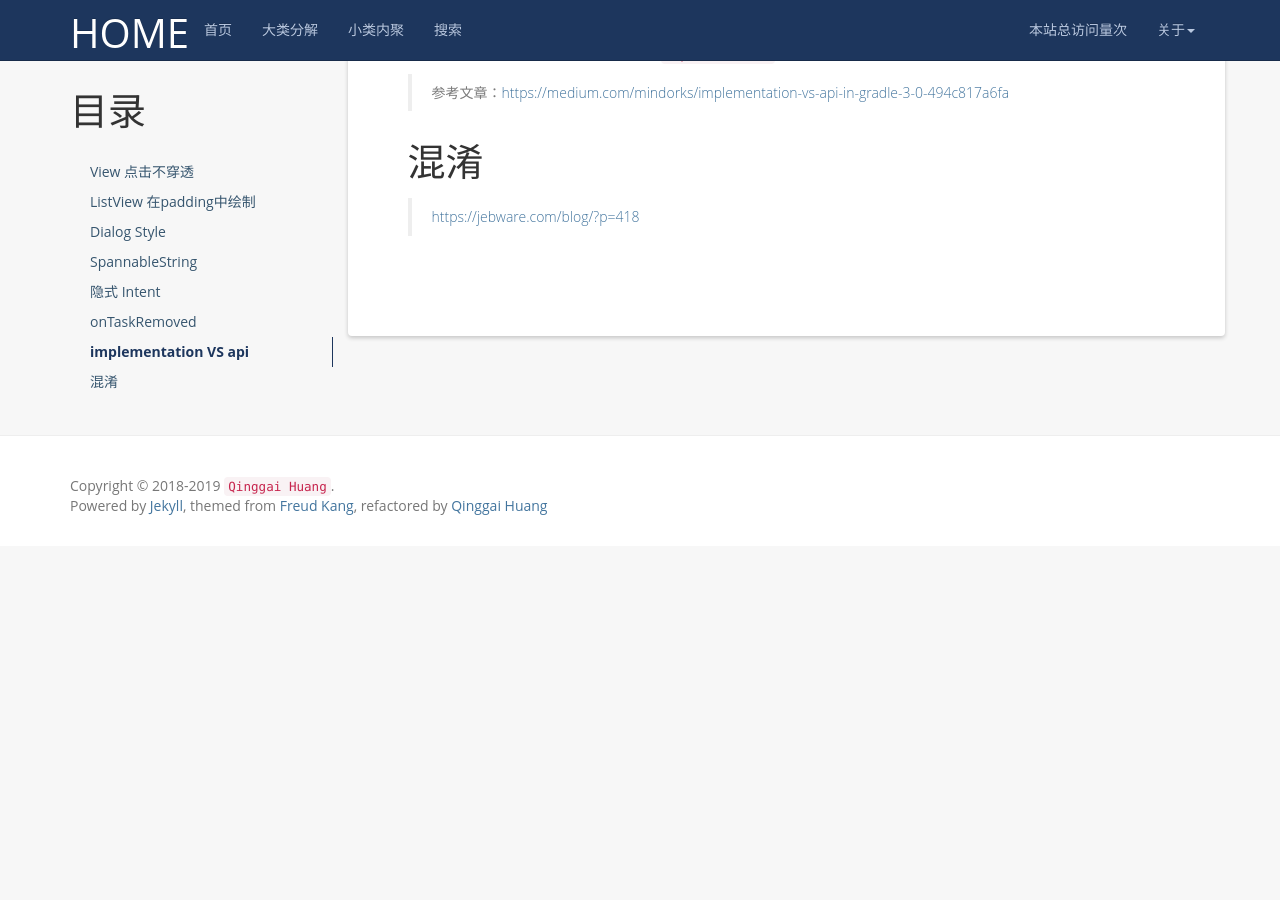
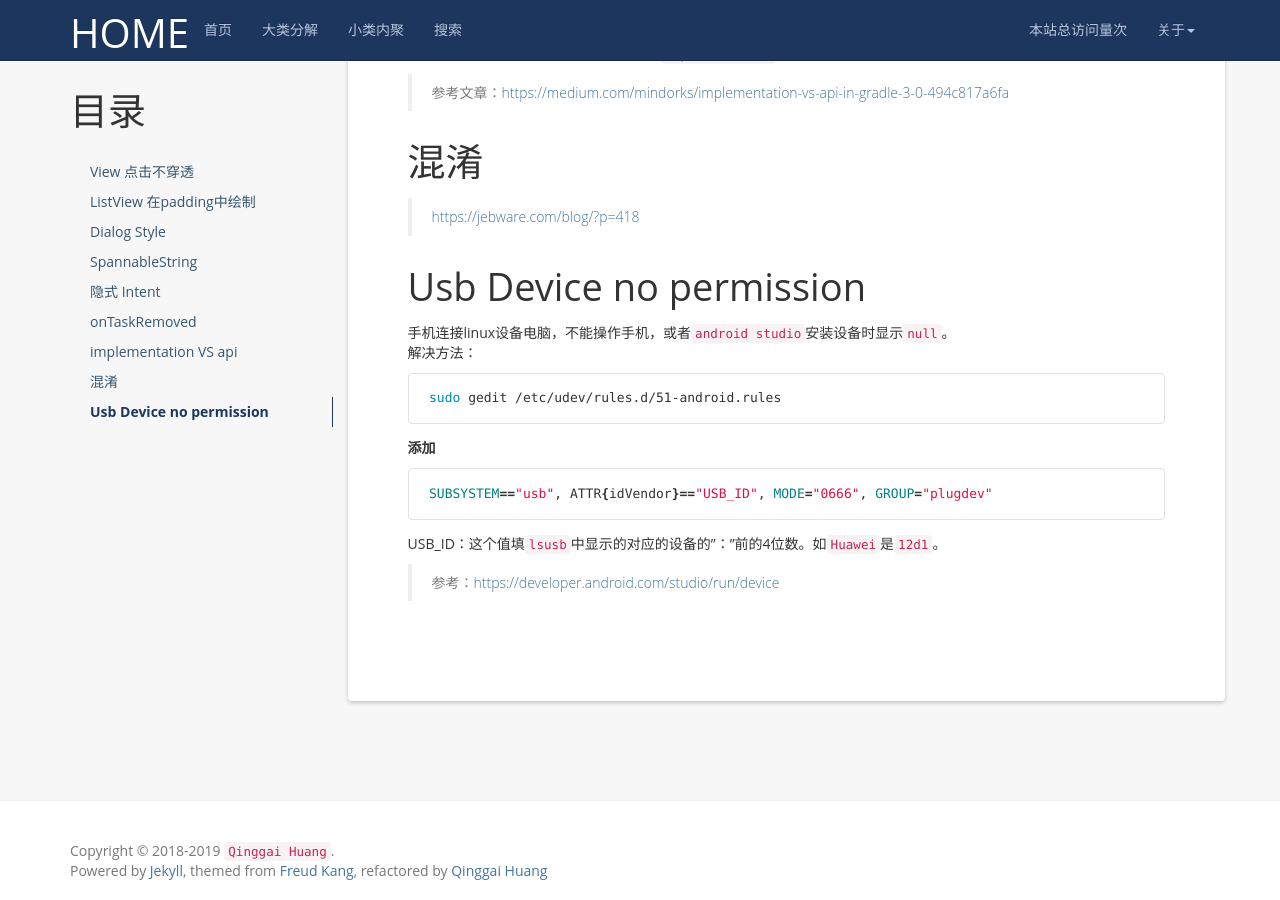
Before and after one commit to hqglichao/hqglichao.github.io, a Jekyll site: the page built from _posts/2018-12-11-android-tip.md, in a window 1280 px wide and 900 px high, scrolled down 2359 px. Built offline with Jekyll 4.4.1, drawn with Linux system fonts in a browser that asks for light colours; nearby versions of some CDN libraries; comment, search, counter and statistics services are not loaded; before the commit the page ends 2905 px from its top, so only the background shows below that.

Commit message:
modify post.
Signed-off-by: huangqinggai <huangqinggai@qiyi.com>

````diff
--- a/_posts/2018-12-11-android-tip.md
+++ b/_posts/2018-12-11-android-tip.md
@@ -110,3 +110,18 @@ implementation VS api
 混淆
 ===================================
 >[https://jebware.com/blog/?p=418](https://jebware.com/blog/?p=418)
+
+
+Usb Device no permission
+===================================
+手机连接linux设备电脑，不能操作手机，或者`android studio`安装设备时显示`null`。
+解决方法：
+```bash
+sudo gedit /etc/udev/rules.d/51-android.rules
+```
+**添加**
+```bash
+SUBSYSTEM=="usb", ATTR{idVendor}=="USB_ID", MODE="0666", GROUP="plugdev"
+```
+USB_ID：这个值填`lsusb`中显示的对应的设备的"："前的4位数。如`Huawei`是`12d1`。
+>参考：[https://developer.android.com/studio/run/device](https://developer.android.com/studio/run/device)
````
Also changed, not shown: _posts/2019-2-14-git-tip.md (added, +70 -0 lines), _posts/2019-2-12-gradle-tip.md (renamed from _posts/2020-2-12-gradle-tip.md).
